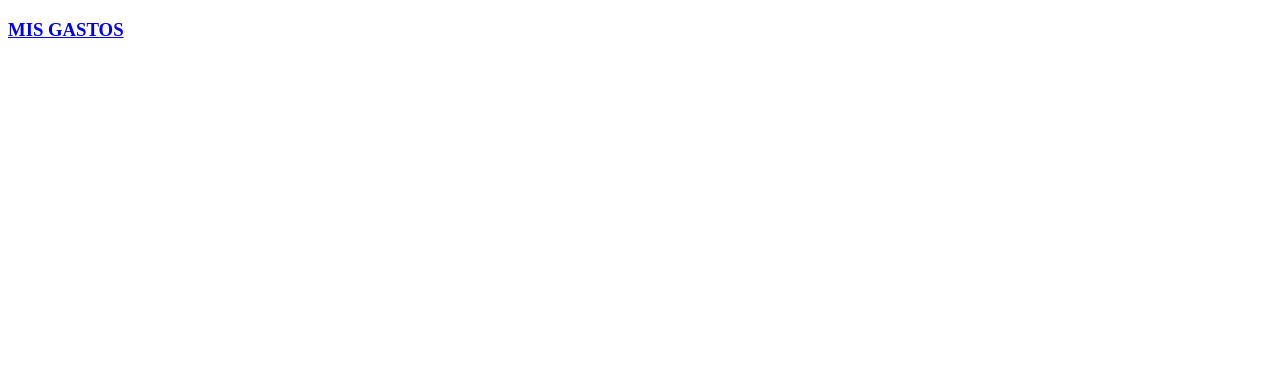
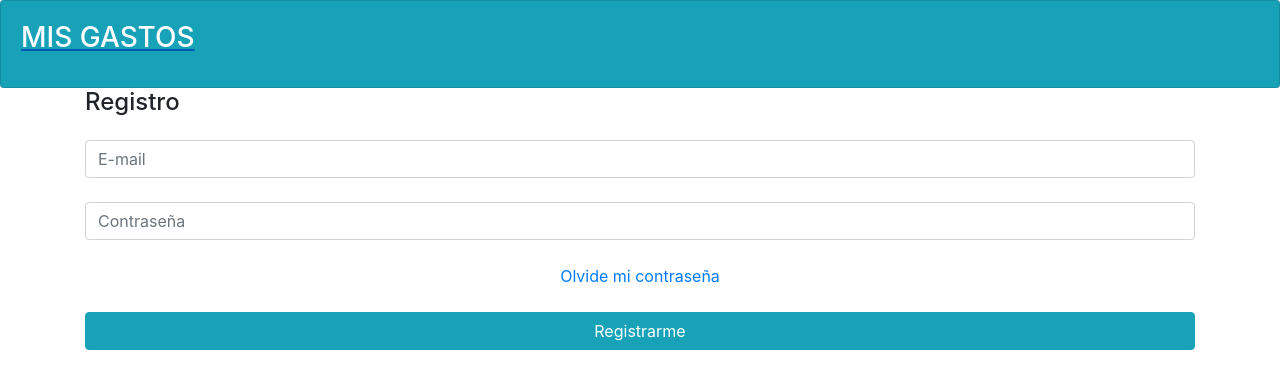
Before and after one commit to KarinaFernandez/GastosAngular, an Angular app in the folder Gastos/: page /register in a window 1280 px wide. Shown: the top 388 px of the page. Built offline with nearby package versions, Linux system fonts and the light colour scheme.

Commit message:
Register added

```diff
--- /dev/null
+++ b/Gastos/src/app/app-routing.module.ts
@@ -0,0 +1,18 @@
+import { Route } from '@angular/compiler/src/core';
+import { NgModule } from '@angular/core';
+import { Routes, RouterModule } from '@angular/router'
+import { LoginComponent } from './login/login.component';
+import { RegisterComponent } from './register/register.component';
+
+const routes: Routes = [
+    { path: '', component: LoginComponent },
+    { path: 'register', component: RegisterComponent }
+];
+
+@NgModule({
+    imports: [RouterModule.forRoot(routes)],
+    exports: [RouterModule]
+})
+
+export class AppRoutingModule { }
+export const RoutingComponents = [LoginComponent, RegisterComponent]
--- a/Gastos/src/app/login/login.component.html
+++ b/Gastos/src/app/login/login.component.html
@@ -12,15 +12,15 @@
 	<form class="text-center p-5" [formGroup]="loginForm" (ngSubmit)="onSubmit(loginForm.value)">
 
 		<p class="h4 mb-4">Inicio de sesión</p>
-		<input type="email" id="defaultLoginFormEmail" class="form-control mb-4" placeholder="E-mail">
-		<input type="password" id="defaultLoginFormPassword" class="form-control mb-4" placeholder="Contraseña">
+		<input type="email" id="email" class="form-control mb-4" placeholder="E-mail">
+		<input type="password" id="password" class="form-control mb-4" placeholder="Contraseña">
 
-		<h3 *ngIf="errMsg">{{errMsg}}</h3>
+		<p *ngIf="errMsg">{{errMsg}}</p>
 
 		<button class="btn btn-info btn-block my-4" type="submit">Iniciar sesión</button>
 
 		<p>No tengo cuenta
-			<a href="">Registrarme</a>
+			<a routerLink="/register" class="nav-link">Registrarme</a>
 		</p>
 	</form>
 
--- a/Gastos/src/app/login/login.component.ts
+++ b/Gastos/src/app/login/login.component.ts
@@ -1,15 +1,27 @@
 import { Component, OnInit } from "@angular/core";
+import { FormBuilder } from '@angular/forms';
+import { Router } from '@angular/router';
 
 @Component({
   selector: "app-login",
   templateUrl: "./login.component.html",
   styleUrls: ["./login.component.css"]
 })
+
 export class LoginComponent implements OnInit {
   loginForm;
   errMsg;
 
-  constructor() {}
+  constructor(
+    private formBuilder: FormBuilder,
+    private router: Router,
+  )
+  {
+    this.loginForm = this.formBuilder.group({
+      email: '',
+      password: ''
+    });
+  }
 
   ngOnInit() {}
 
@@ -20,8 +32,14 @@ export class LoginComponent implements OnInit {
 
     console.warn("Login information", loginData);
 
-    const { usuario, password } = loginData;
+    const { email, password } = loginData;
 
+    if (email == "" || password == "") {
+      this.errMsg = "Por favor valide los datos ingresados"
+    }
+  }
 
+  onRegister() {
+    this.router.navigate(['/register']);
   }
 }
--- a/Gastos/src/app/register/register.component.html
+++ b/Gastos/src/app/register/register.component.html
@@ -0,0 +1,14 @@
+
+
+
+        <p class="h4 mb-4">Registro</p>
+
+        <input type="email" id="email" class="form-control mb-4" placeholder="E-mail">
+        <input type="password" id="password" class="form-control mb-4" placeholder="Contraseña">
+
+        <div class="d-flex justify-content-around">
+            <div>
+                <a href="">Olvide mi contraseña</a>
+            </div>
+        </div>
+        <button class="btn btn-info btn-block my-4" type="submit">Registrarme</button>
--- a/Gastos/src/index.html
+++ b/Gastos/src/index.html
@@ -4,10 +4,14 @@
   <meta charset="utf-8">
   <title>Gastos</title>
   <base href="/">
+
   <meta name="viewport" content="width=device-width, initial-scale=1">
   <link rel="icon" type="image/x-icon" href="favicon.ico">
+  <link rel="stylesheet" href="https://stackpath.bootstrapcdn.com/bootstrap/4.5.2/css/bootstrap.min.css" />
 </head>
 <body>
   <app-root></app-root>
+  <script src="https://code.jquery.com/jquery-3.5.1.slim.min.js"></script>
+	<script src="https://stackpath.bootstrapcdn.com/bootstrap/4.5.2/js/bootstrap.min.js"></script>
 </body>
 </html>
```
Also changed, not shown: Gastos/src/app/app.module.ts (+3 -9 lines).
